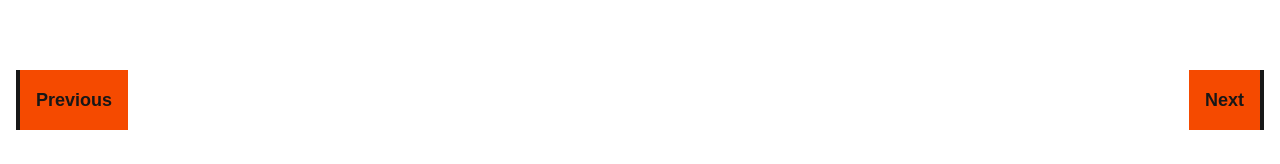
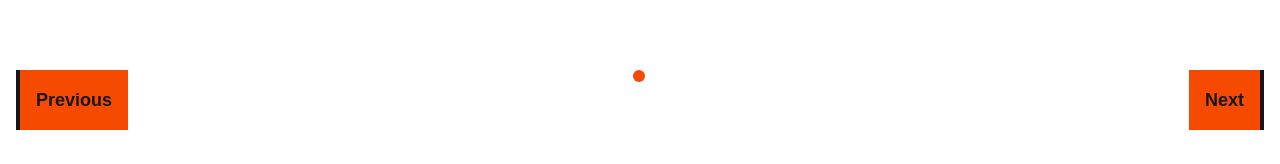
Before and after one commit to Amir1887/Bicycles-Zone, a Next.js app: page / in a window 1280 px wide. Shown: the part 788-952 px from the top of the page. Built offline with nearby package versions, Linux system fonts and the light colour scheme.

Commit message:
✅ Slide indicators

```diff
--- a/src/components/Slider.tsx
+++ b/src/components/Slider.tsx
@@ -61,6 +61,18 @@ function Slider({ slides } : SlideProps) {
             onClick={() => setCurrentSlide(prev => prev === 0 ? slides.length - 1 : prev - 1)}
             >Previous</button>
 
+        {/* Slide Indicators */}
+        <div className="flex gap-2 mb-1.5">
+           {slides.map((_, index) => (
+            <button
+                key={index}
+                aria-label={`go to slide number ${index + 1}`}
+                className={`w-3 h-3  rounded-full ${currentSlide === index ? 'bg-orange-600' : 'bg-white'}`}
+                onClick={() => setCurrentSlide(index)}
+            />
+           ))}
+        </div>
+
             <button
             className="bg-orange-600 p-4 border-r-4 hover:border-r-0 cursor-pointer font-semibold text-lg disabled:opacity-50"
             onClick={() => setCurrentSlide(prev => prev === slides.length - 1 ? 0 : prev + 1)}
```
